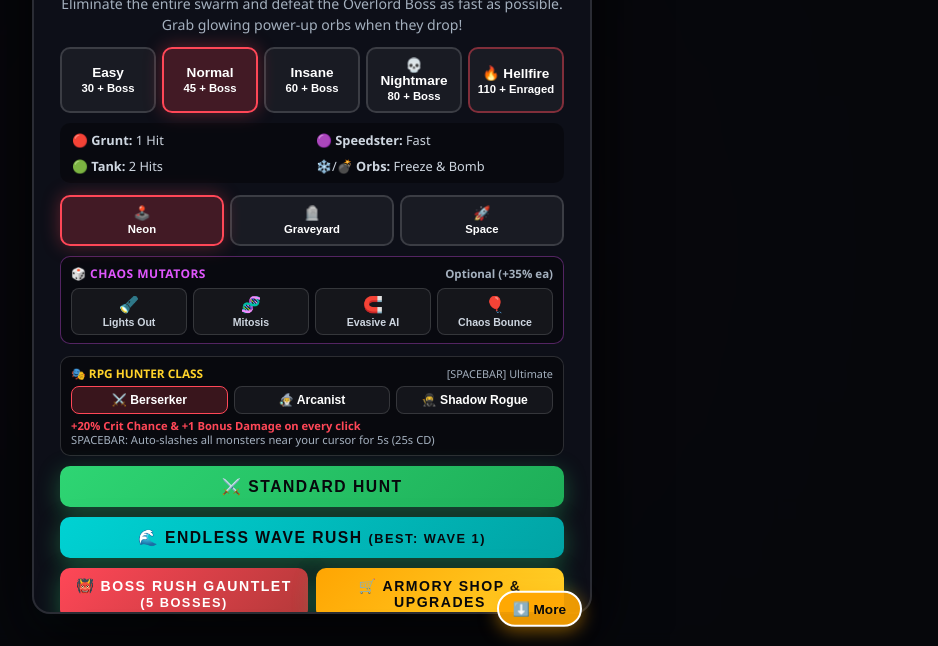
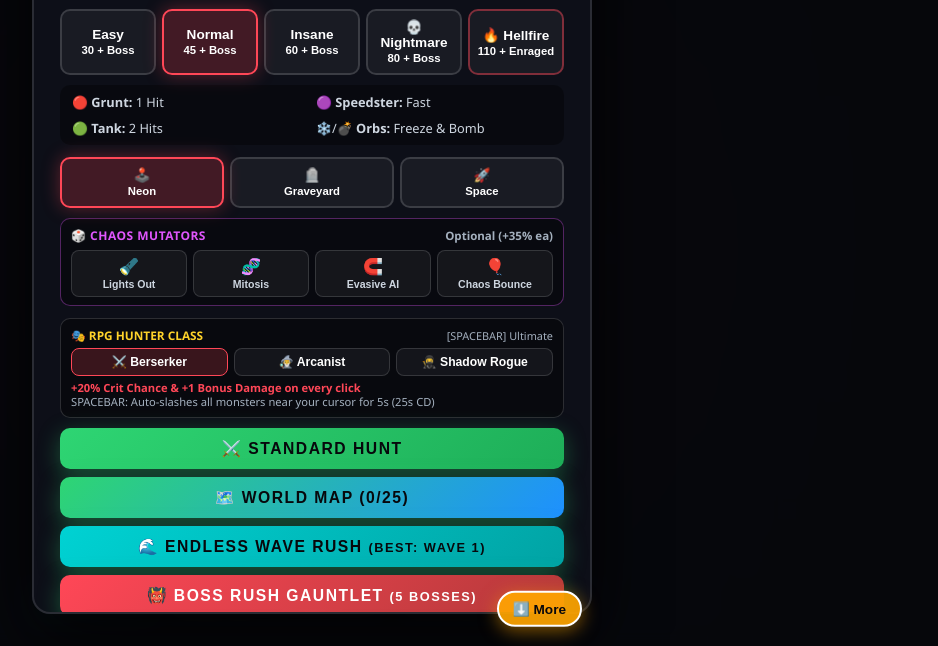
Before and after one commit to tc10954-lang/Click-The-Monster, a plain HTML site: page index.html in a window 1280 px wide. Shown: the part 154-800 px from the top of the page, without its empty margins (328-1266 px from the left). Drawn offline with Linux system fonts and the light colour scheme.

Commit message:
Add menu_organizer.js script to index.html

```diff
--- a/index.html
+++ b/index.html
@@ -124,5 +124,6 @@
   <script src="gear.js"></script>
   <script src="potions.js"></script>
   <script src="campaign.js"></script>
+  <script src="menu_organizer.js"></script>
 </body>
 </html>
```
